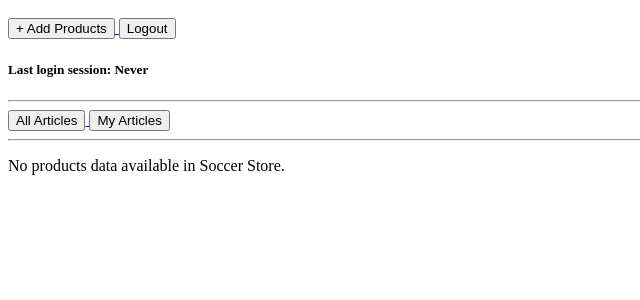
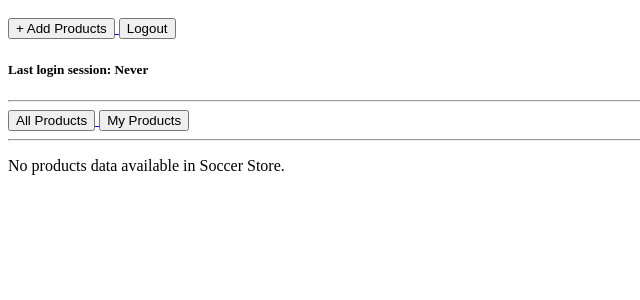
Before and after one commit to RadithyaNaufal/soccerStore, a Django app: page / in a window 1280 px wide. Shown: the part 291-591 px from the top of the page, without its empty margins (0-640 px from the left). Run offline with Django 5.2, Linux system fonts and the light colour scheme; the visitor is signed in with stand-in values (Sample User, id 1); data that the repository does not hold is empty.

Commit message:
Assignment 4 Done

```diff
--- a/main/templates/main.html
+++ b/main/templates/main.html
@@ -22,10 +22,10 @@
 <hr>
 
 <a href="?filter=all">
-    <button type="button">All Articles</button>
+    <button type="button">All Products</button>
 </a>
 <a href="?filter=my">
-    <button type="button">My Articles</button>
+    <button type="button">My Products</button>
 </a>
 
 <hr>
```
